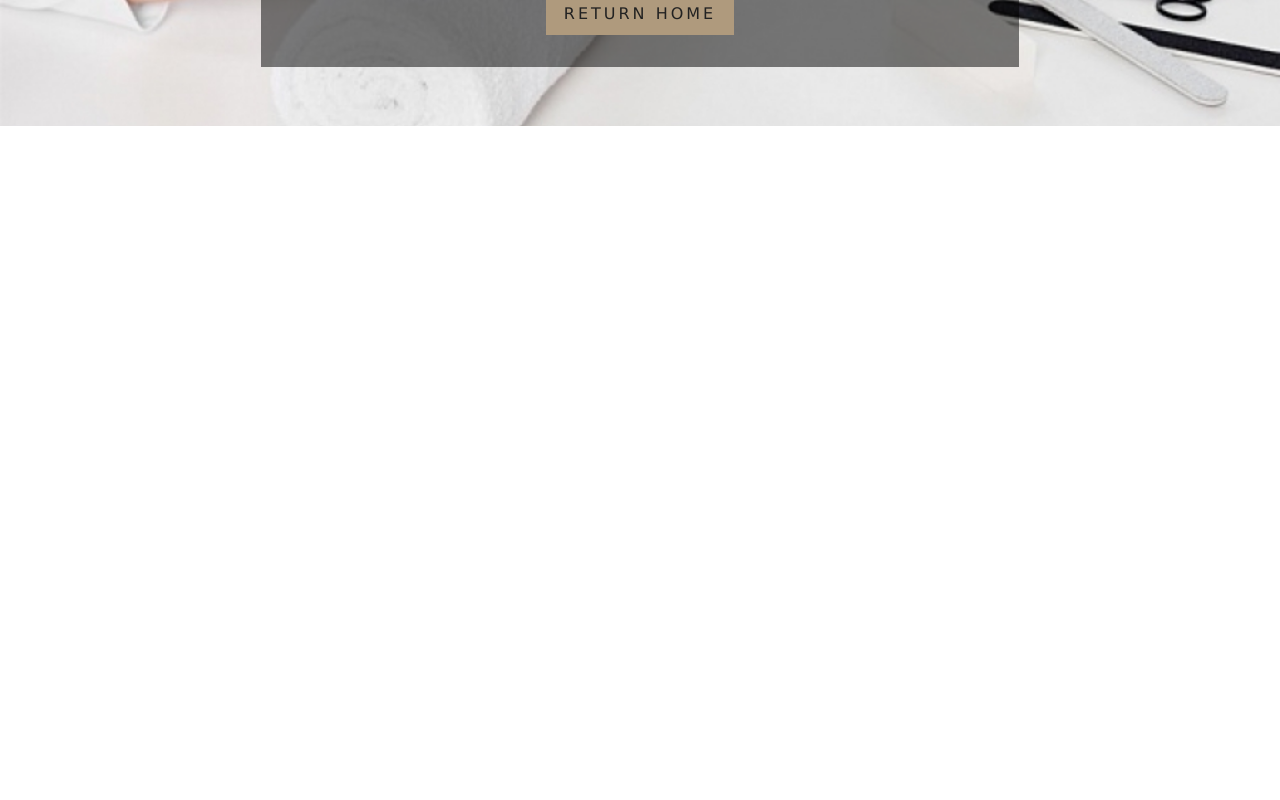
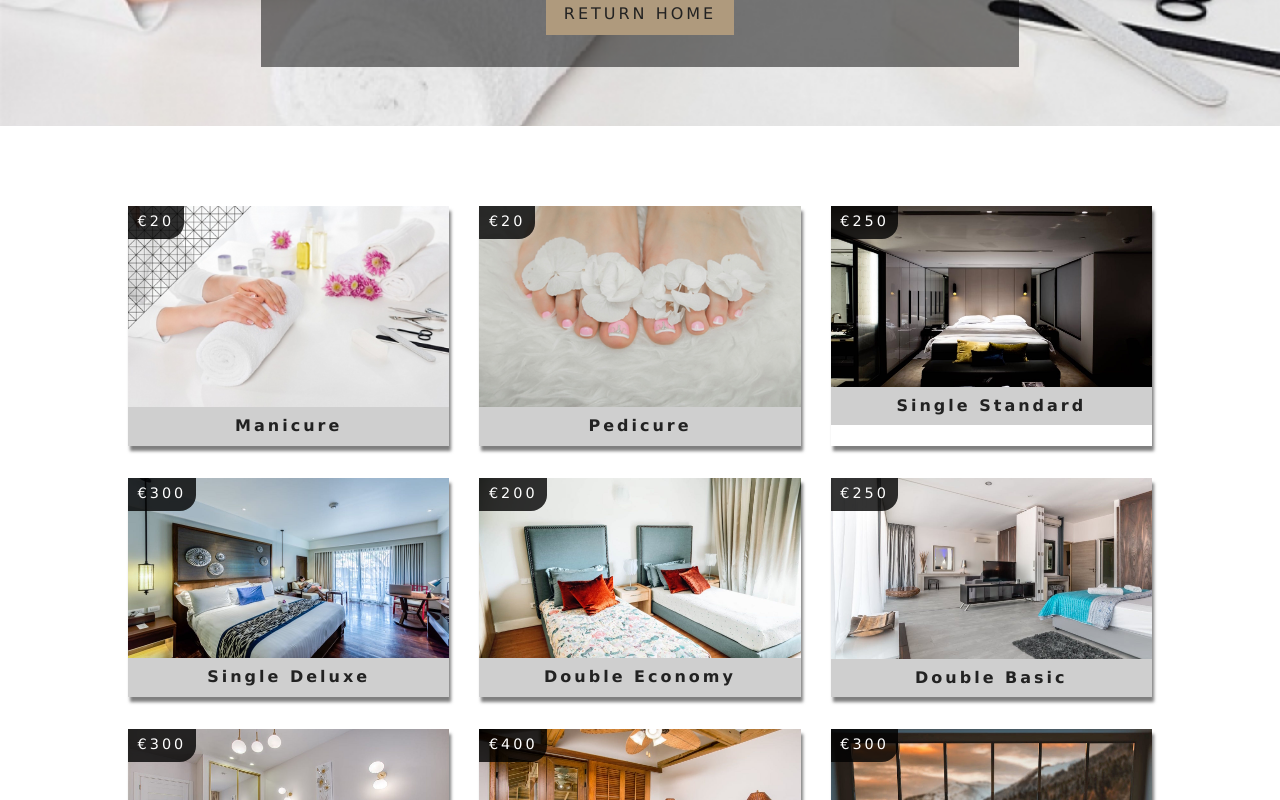
Before and after one commit to Innaivo/beauty-webapp-inna-ivashko, a React (Create React App) app: page /pricelist in a window 1280 px wide. Shown: the part 420-1220 px from the top of the page. Before the commit the page ends 800 px from the top, so only its background shows below. Built offline with nearby package versions, Linux system fonts and the light colour scheme.

Commit message:
pricelist is implemented. Services n need to be edited

```diff
--- a/src/App.css
+++ b/src/App.css
@@ -360,24 +360,24 @@ h6 {
   letter-spacing: var(--mainSpacing);
 }
 /* end of room  */
-/* single room*/
+/* single service*/
 
-.single-room {
+.single-service {
   padding: 5rem 0 0 0;
 }
-.single-room-images {
+/* .single-service-images {
   width: 80vw;
   margin: 0 auto;
   display: grid;
   grid-template-columns: repeat(auto-fit, minmax(350px, 1fr));
   grid-row-gap: 2rem;
   grid-column-gap: 50px;
-}
-.single-room-images img {
+} */
+/* .single-service-images img {
   width: 100%;
   display: block;
-}
-.single-room-info {
+} */
+.single-service-info {
   width: 80vw;
   display: grid;
   grid-template-columns: 1fr;
@@ -435,11 +435,11 @@ h6 {
   }
 }
 /* end of single room*/
-/* roomlist */
-.roomslist {
+/* servicelist */
+.serviceslist {
   padding: 5rem 0;
 }
-.roomslist-center {
+.serviceslist-center {
   width: 80vw;
   margin: 0 auto;
   display: grid;
--- /dev/null
+++ b/src/components/PricelistContainer.js
@@ -0,0 +1,42 @@
+import React from 'react';
+import ServicesList from './ServicesList';
+import {withServiceConsumer} from '../context';
+import Loading from './Loading';
+
+function PricelistContainer({context}){
+    const {loading, services} = context;
+    if (loading){
+        return <Loading/>;
+        }
+        return (
+            <>
+            <ServicesList services={services}/>
+            </>)
+}
+
+export default withServiceConsumer(PricelistContainer)
+
+// import React from 'react';
+// import ServicesList from './ServicesList';
+// import {ServiceConsumer} from '../context';
+// import Loading from './Loading';
+
+// export default function PricelistContainer() {
+//     return (
+//         <ServiceConsumer>
+//             {value => {
+//                 const{loading, services} = value;
+//                 if (loading){
+//                     return <Loading/>;
+//                 }
+//                     return (
+//                         <div>
+//                             hello from pricelist container
+//                             <ServicesList services={services}/>
+//                         </div>
+//                     );
+//                 }
+//             }
+//         </ServiceConsumer>
+//     );
+// }
--- a/src/components/Service.js
+++ b/src/components/Service.js
@@ -10,7 +10,7 @@ export default function Service({service}) {
             <div className="img-container">
                 <img src={images[0] || defaultImg} alt="single service"/>
                 <div className="price-top">
-                    <h6>\u20A0{price}</h6>
+                    <h6>&#8364;{price}</h6>
                 </div>
                 <Link to={`/pricelist/${slug}`}
                 className="service-link">
--- /dev/null
+++ b/src/components/ServicesList.js
@@ -0,0 +1,17 @@
+import React from 'react';
+import Service from './Service';
+
+export default function ServicesList({services}) {
+    return (
+        <section className='serviceslist'>
+            <div className='serviceslist-center'>
+                {
+                    services.map(item => {
+                        return <Service key={item.id} service={item}/>;
+                    })
+                }
+            </div>
+        </section>
+
+    )
+}
--- a/src/context.js
+++ b/src/context.js
@@ -49,4 +49,12 @@ getService = slug => {
 
 const ServiceConsumer = ServiceContext.Consumer;
 
+export function withServiceConsumer(Component){
+    return function ConsumerWrapper(props){
+        return <ServiceConsumer>
+            {value => <Component {...props} context={value}/>}
+        </ServiceConsumer>
+    }
+}
+
 export{ServiceProvider, ServiceConsumer, ServiceContext}
--- a/src/data.js
+++ b/src/data.js
@@ -31,7 +31,7 @@ export default [
       // breakfast: false,
       // featured: false,
       description:
-        "Street art edison bulb gluten-free, tofu try-hard lumbersexual brooklyn tattooed pickled chambray. Actually humblebrag next level, deep v art party wolf tofu direct trade readymade sustainable hell of banjo. Organic authentic subway tile cliche palo santo, street art XOXO dreamcatcher retro sriracha portland air plant kitsch stumptown. Austin small batch squid gastropub. Pabst pug tumblr gochujang offal retro cloud bread bushwick semiotics before they sold out sartorial literally mlkshk. Vaporware hashtag vice, sartorial before they sold out pok pok health goth trust fund cray.",
+        "В услугу маникюр входит: придание формы, бережная обработка кутикулы, ногтей и боковых валиков, смягчение маслом кутикулы и увлажнение кремом. Если вы тщательно следите за чистотой рук и ногтей, аккуратным видом, формой и хотите поддерживать здоровье кожи рук и ногтевых пластин, то рекомендуем делать маникюр хотя бы раз в две недели. Помните, что под ногтями скапливается грязь, кожа рук и кутикула пересушиваются, теряя влагу и привлекательность, поэтому маникюр без покрытия рекомендован всем без исключения - и женщинам и мужчинам. Маникюр в салоне гарантирует обработку стерильными инструментами. Своевременный маникюр помогает следить за состоянием ногтей, вовремя заметить проблему, бороться с бактериями.",
       // extras: [
       //   "Plush pillows and breathable bed linens",
       //   "Soft, oversized bath towels",
@@ -60,14 +60,14 @@ export default [
       name: "pedicure",
       slug: "pedicure",
       type: "single",
-      price: 150,
+      price: 20,
       size: 250,
       capacity: 1,
       pets: false,
       breakfast: false,
       featured: false,
       description:
-        "Street art edison bulb gluten-free, tofu try-hard lumbersexual brooklyn tattooed pickled chambray. Actually humblebrag next level, deep v art party wolf tofu direct trade readymade sustainable hell of banjo. Organic authentic subway tile cliche palo santo, street art XOXO dreamcatcher retro sriracha portland air plant kitsch stumptown. Austin small batch squid gastropub. Pabst pug tumblr gochujang offal retro cloud bread bushwick semiotics before they sold out sartorial literally mlkshk. Vaporware hashtag vice, sartorial before they sold out pok pok health goth trust fund cray.",
+        " В стандартный педикюр входит: обработка стоп, ногтей, кутикулы и боковых валиков. Кожа ног быстро пересушивается, стопы постоянно трутся, испытывая дискомфорт от неудобной обуви и изменения температур в помещении и на улице. Ороговевшая кожа на ступнях может доставлять дискомфорт, поэтому важно регулярно делать педикюр. Услуга включает в себя удаление огрубевшей кожи стоп без повреждения здоровой кожи, удаление кутикулы, обработку ногтей и боковых валиков, придание формы ногтям, увлажнение кутикулы маслом и обработку стоп увлажняющим кремом. При отсутствии должного ухода, кожа стоп трескается, может возникнуть инфекция и ощущение сильного дискомфорта. Педикюр - профилактика грибковых заболеваний, трещин и мозолей. Внимание! Обработка мозолей, трещин и натоптышей не входит в стандартную услугу «педикюр».",
       extras: [
         "Plush pillows and breathable bed linens",
         "Soft, oversized bath towels",
--- a/src/pages/Pricelist.js
+++ b/src/pages/Pricelist.js
@@ -2,13 +2,19 @@ import React from 'react';
 import Hero from '../components/Hero';
 import Banner from '../components/Banner';
 import {Link} from 'react-router-dom';
+import PricelistContainer from '../components/PricelistContainer';
 
 export default function Pricelist() {
-    return <Hero hero = 'pricelistHero'>
+    return (
+    <>
+    <Hero hero = 'pricelistHero'>
     <Banner title="pricelist">
     <Link to='/' className='btn-primary'>
         return home
     </Link>
     </Banner>
-    </Hero>;
+    </Hero>
+    <PricelistContainer/>
+    </>
+    );
 }
--- a/src/pages/SingleService.js
+++ b/src/pages/SingleService.js
@@ -32,7 +32,7 @@ export default class SingleService extends Component {
             </div>
             );
         }
-        const {name, description, price, images} = service;
+        const {name, description, price, images, extras} = service;
         return (
             <>
             <StyledHero img={images[0] || this.state.defaultBcg}>
@@ -42,6 +42,18 @@ export default class SingleService extends Component {
                     </Link>
                 </Banner>
             </StyledHero>
+            <section className="single-service">
+                <div className="single-service-info">
+                    <article className="desc">
+                        <h3>details</h3>
+                        <p>{description}</p>
+                    </article>
+                    <article>
+                        <h6>Price: &#8364;{price}</h6>
+                    </article>
+                </div>
+            </section>
+
             </>
         )
     }
```
